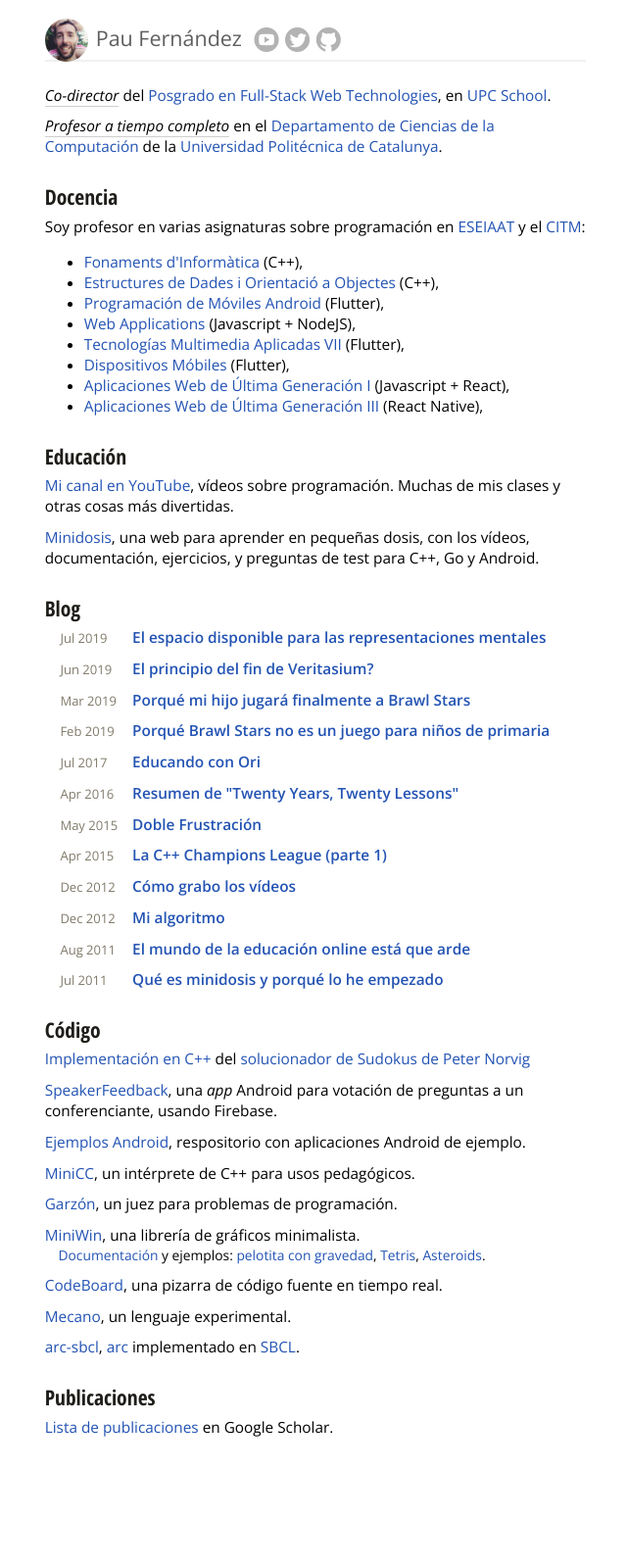
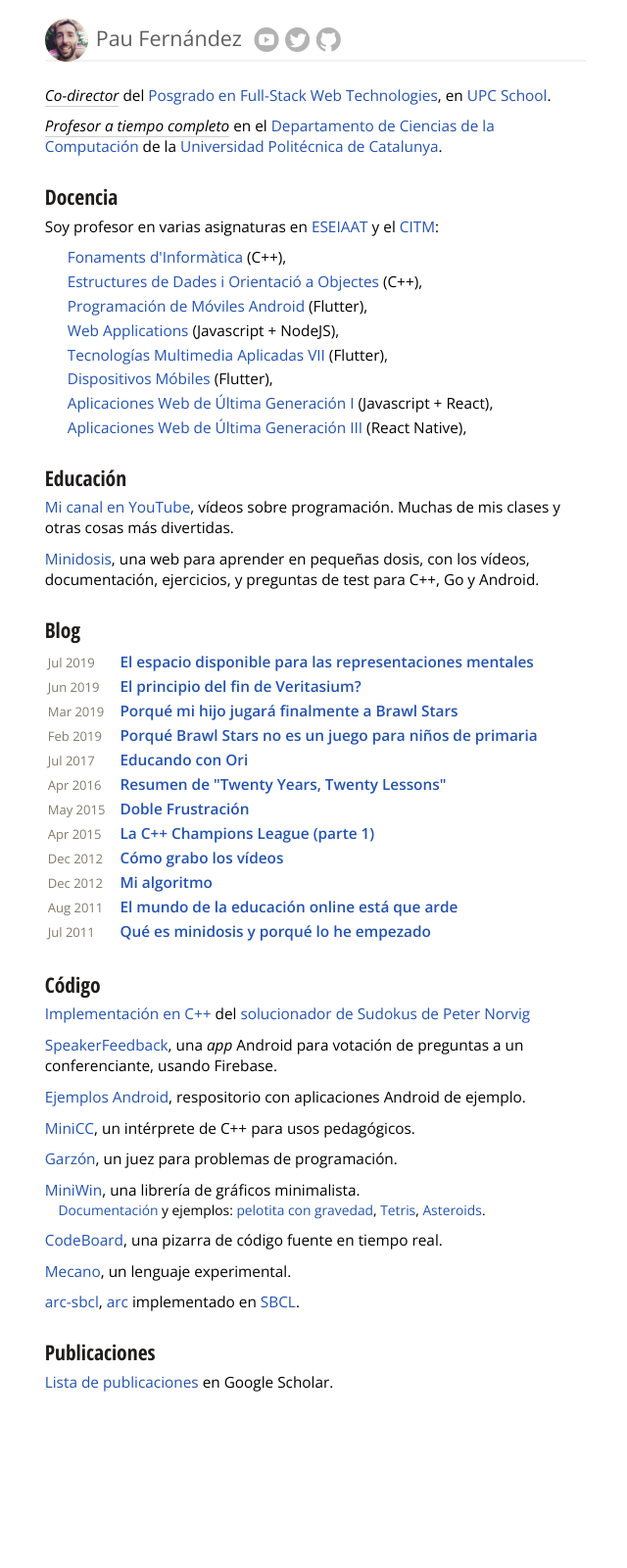
Before and after one commit to pauek/pauek.info, a Jekyll site: the page built from index.html, in a window 1280 px wide. Shown: the whole page at 98% size, without its empty margins (318-958 px from the left). Built offline with Jekyll 4.4.1, drawn with Linux system fonts in a browser that asks for light colours; nearby versions of some CDN libraries; after the commit the page ends 1554 px from its top, so only the background shows below that.

Commit message:
Más retoques

```diff
--- a/css/main.css
+++ b/css/main.css
@@ -68,8 +68,6 @@ pre code {
 }
 .year { width: 2.2rem; margin-left: -2.2rem; }
 .date {
-    width: 4rem;
-    margin-left: -3rem;
     margin-right: .7rem;
 }
 
@@ -114,11 +112,11 @@ ul.nobullet li {
   font-weight: 600;
   font-size: 1.3em;
 }
-ul.posts li a {
+.posts a {
   font-weight: 600;
 }
-ul.posts li {
-  margin-left: 4rem;
+.posts td {
+  vertical-align: top;
 }
 
 time {
@@ -176,3 +174,13 @@ footer {
 .footnotes ol {
   padding-inline-start: 2em;
 }
+
+.courses {
+  padding: 0;
+  padding-left: 1.5em;
+  margin-top: 0;
+}
+.courses li {
+  list-style-type: none;
+  margin-bottom: .25em;
+}
--- a/index.html
+++ b/index.html
@@ -24,9 +24,9 @@ title: Pau Fernández (pauek)
 
 <h2>Docencia</h2>
 <p>
-  Soy profesor en varias asignaturas sobre programación en <a href="https://eseiaat.upc.edu">ESEIAAT</a>
+  Soy profesor en varias asignaturas en <a href="https://eseiaat.upc.edu">ESEIAAT</a>
   y el <a href="https://citm.upc.edu">CITM</a>:
-  <ul>
+  <ul class="courses">
     <li>
       <a href="https://www.upc.edu/grau/guiadocent/pdf/esp/320002/fundamentos-de-informatica.pdf">Fonaments d'Informàtica</a> (C++),
     </li>
@@ -69,11 +69,20 @@ title: Pau Fernández (pauek)
 
 <h2>Blog</h2>
 
-<ul class="posts nobullet">
+<div class="posts nobullet">
+  <table>
   {% for post in site.posts %}
-  <li><span class="date">{{ post.date | date: "%b %Y" }}</span><a href="{{ post.url }}">{{ post.title }}</a></li>
+  <tr>
+    <td>
+      <span class="date">{{ post.date | date: "%b %Y" }}</span>
+    </td>
+    <td>
+      <a href="{{ post.url }}">{{ post.title }}</a></li>
+    </td>
+  </tr>
   {% endfor %}
-</ul>
+  </table>
+</div>
 
 
 <!-- Proyectos -->
```
